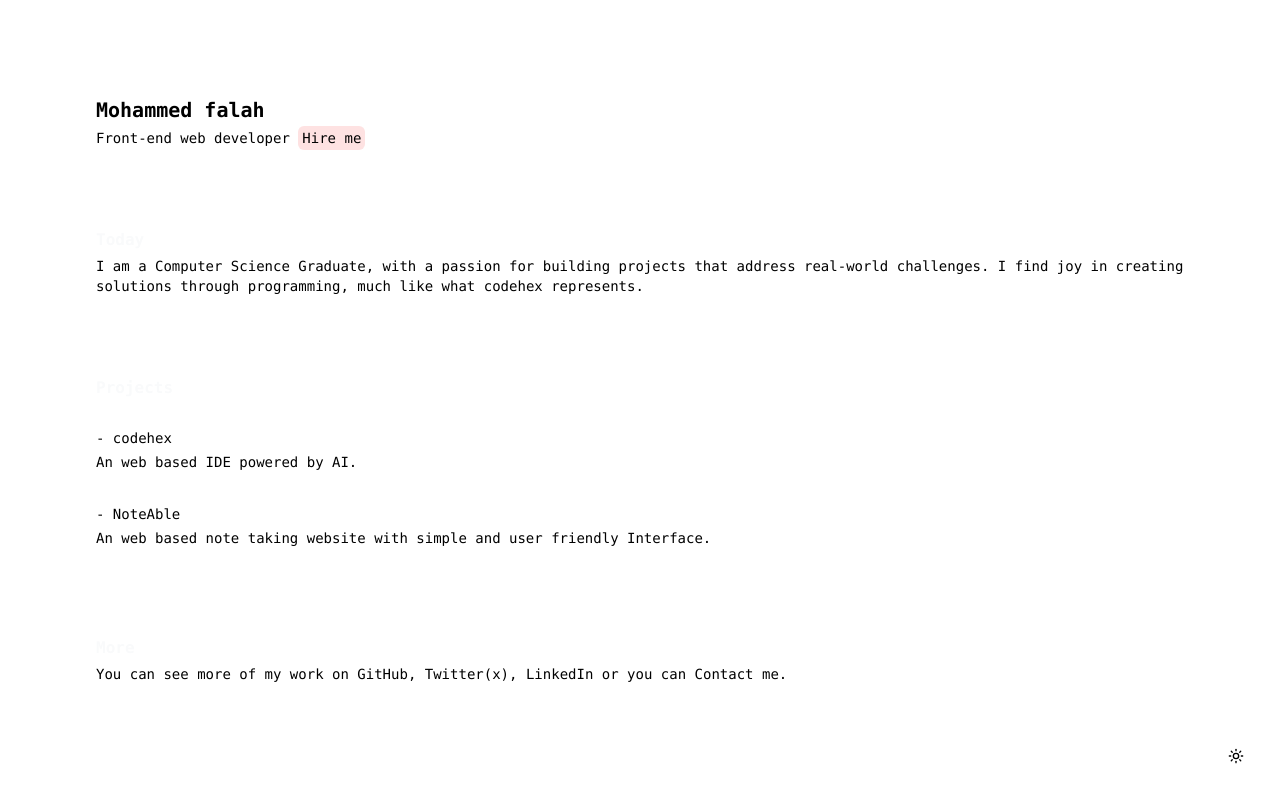
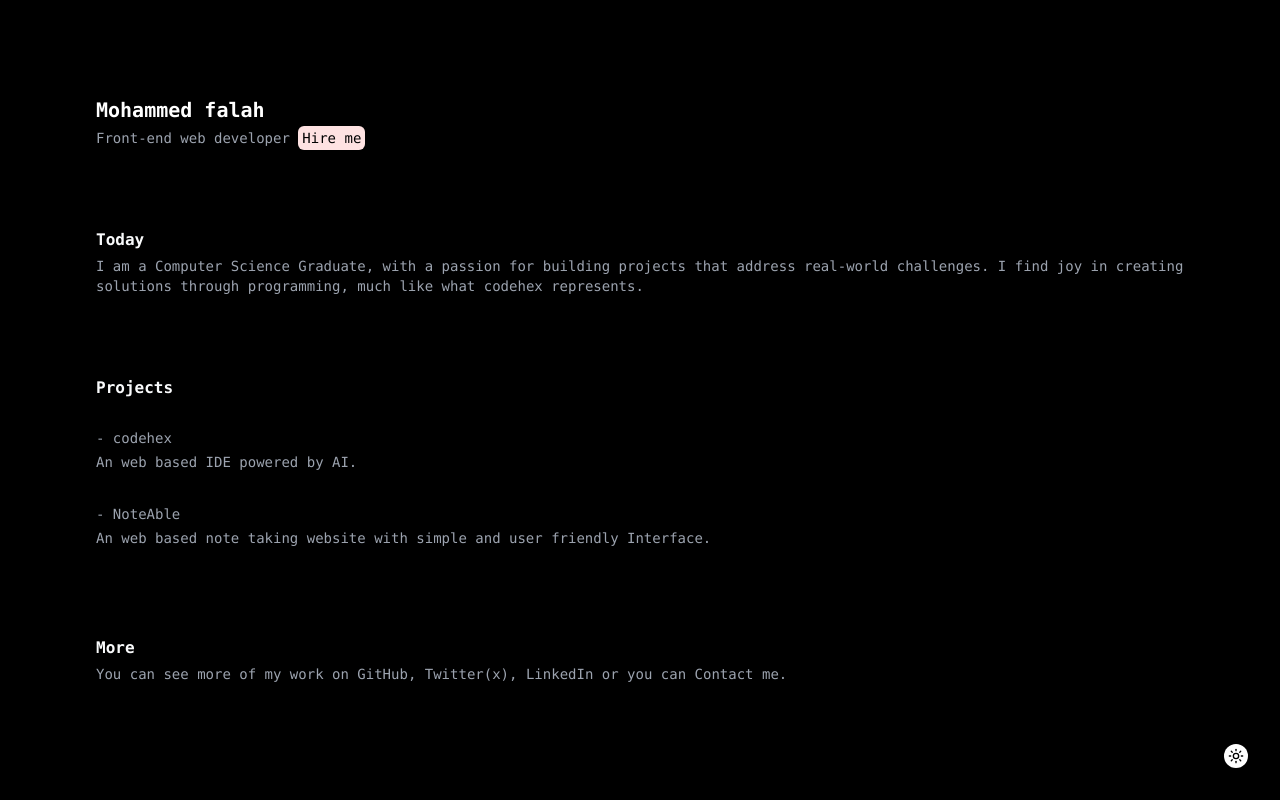
Before and after one commit to falahh6/falah.me, a Next.js app: page / in a window 1280 px wide. Built offline with nearby package versions, Linux system fonts and the light colour scheme.

Commit message:
tailwindfixes, environment variables

```diff
--- a/package.json
+++ b/package.json
@@ -21,7 +21,9 @@
     "react-dom": "18.2.0",
     "react-type-animation": "^3.1.0",
     "sonner": "^0.6.2",
-    "tailwindcss": "^3.3.3",
     "vercel": "^31.2.1"
+  },
+  "devDependencies": {
+    "tailwindcss": "^3.3.3"
   }
 }
--- a/src/pages/contact/index.js
+++ b/src/pages/contact/index.js
@@ -10,8 +10,8 @@ import LoadingOutlined from "@ant-design/icons/lib/icons/LoadingOutlined";
 import { MyContext } from "@/store/context";
 
 const supabase = createClient(
-  "https://ksgioeqomxilujqhiydn.supabase.co",
-  "eyJhbGciOiJIUzI1NiIsInR5cCI6IkpXVCJ9.eyJpc3MiOiJzdXBhYmFzZSIsInJlZiI6ImtzZ2lvZXFvbXhpbHVqcWhpeWRuIiwicm9sZSI6ImFub24iLCJpYXQiOjE2OTA4NjcyMjIsImV4cCI6MjAwNjQ0MzIyMn0.e6Iy4F9PY9EmEnUeqa5fgf72sf7JSo7S0ZBfkle-ygQ"
+  process.env.NEXT_PUBLIC_SUPABASE_URL,
+  process.env.NEXT_PUBLIC_SUPABASE_ANON_KEY
 );
 const ContactPage = () => {
   const { TextArea } = Input;
--- a/src/pages/index.js
+++ b/src/pages/index.js
@@ -1,34 +1,34 @@
+"use client";
+
 import Link from "next/link";
 import Head from "next/head";
 import { AnimatePresence, motion } from "framer-motion";
 import { Moon, Sun } from "lucide-react";
-import { useContext, useState } from "react";
+import { useContext } from "react";
 import { MyContext } from "@/store/context";
 const Home = () => {
   const { darkMode, moodSwitchHandler } = useContext(MyContext);
 
-  console.log(darkMode);
-
   return (
     <AnimatePresence>
       <motion.div
-        initial={{ opacity: 0 }}
+        initial={{ opacity: 1 }}
         animate={{ opacity: 1 }}
         exit={{ opacity: 0 }}
         transition={{ duration: 1 }}
       >
         <Head>
-          <title>Mohammed falah</title>
+          <title>Mohammed Falah - Portfolio</title>
         </Head>
         <main
-          className={`bg-${
-            darkMode ? "black" : "gray-50"
+          className={`${
+            darkMode ? "bg-black" : "bg-gray-50"
           } flex font-mono min-h-screen flex-col items-left justify-start p-24 gap-20 max-md:gap-20 max-md:p-12 `}
         >
           <div
             onClick={moodSwitchHandler}
-            className={`fixed bg-${
-              darkMode ? "white" : "black"
+            className={`fixed ${
+              darkMode ? "bg-white" : "bg-black"
             } right-8 bottom-8 p-1 rounded-full hover:cursor-pointer`}
           >
             {darkMode ? (
@@ -39,13 +39,17 @@ const Home = () => {
           </div>
           <div className="flex justify-start flex-col">
             <h1
-              className={`text-xl text-${
-                darkMode ? "white" : "gray-800"
+              className={`text-xl ${
+                darkMode ? "text-white" : "text-gray-800"
               } pb-1 max-md:text-sm font-bold`}
             >
               Mohammed falah
             </h1>
-            <p className={`text-gray-${darkMode ? "400" : "500"} text-sm`}>
+            <p
+              className={`${
+                darkMode ? "text-gray-400" : "text-gray-500"
+              } text-sm`}
+            >
               Front-end web developer{" "}
               <a
                 href="https://drive.google.com/file/d/1pHulW3yEax3_89V7cOktu9ztgHMrjBk2/view?usp=sharing"
@@ -67,7 +71,11 @@ const Home = () => {
             >
               Today
             </h1>
-            <p className={`text-gray-${darkMode ? "400" : "500"} text-sm`}>
+            <p
+              className={`${
+                darkMode ? "text-gray-400" : "text-gray-500"
+              } text-sm`}
+            >
               I am a Computer Science Graduate, with a passion for building
               projects that address real-world challenges. I find joy in
               creating solutions through programming, much like what{" "}
@@ -79,8 +87,8 @@ const Home = () => {
           </div>
           <div>
             <h1
-              className={`text-${
-                darkMode ? "gray-50" : "black"
+              className={`${
+                darkMode ? "text-gray-50" : "text-black"
               } pb-1 max-md:text-sm font-bold`}
             >
               Projects
@@ -89,8 +97,8 @@ const Home = () => {
               <div>
                 <a
                   href="https://www.codehex.tech"
-                  className={`mt-4 p-2 pl-4 ml-[-1rem] max-md:mt-1 text-gray-${
-                    darkMode ? "400" : "500"
+                  className={`mt-4 p-2 pl-4 ml-[-1rem] max-md:mt-1 ${
+                    darkMode ? "text-gray-400" : "text-gray-500"
                   } text-sm hover:${
                     darkMode ? "brightness-50" : "brightness-50"
                   } rounded-lg hover:cursor-pointer block`}
@@ -103,8 +111,8 @@ const Home = () => {
               <div>
                 <a
                   href="https://nnoteable.netlify.app"
-                  className={`mt-4 p-2 pl-4 ml-[-1rem] max-md:mt-1 text-gray-${
-                    darkMode ? "400" : "500"
+                  className={`mt-4 p-2 pl-4 ml-[-1rem] max-md:mt-1 ${
+                    darkMode ? "text-gray-400" : "text-gray-500"
                   } text-sm hover:${
                     darkMode ? "brightness-50" : "brightness-50"
                   } rounded-lg hover:cursor-pointer block`}
@@ -121,13 +129,17 @@ const Home = () => {
           </div>
           <div>
             <h1
-              className={`text-${
-                darkMode ? "gray-50" : "black"
+              className={`${
+                darkMode ? "text-gray-50" : "text-black"
               } pb-1 max-md:text-sm font-bold`}
             >
               More
             </h1>
-            <p className={`text-gray-${darkMode ? "400" : "500"} text-sm`}>
+            <p
+              className={`${
+                darkMode ? "text-gray-400" : "text-gray-500"
+              } text-sm`}
+            >
               You can see more of my work on{" "}
               <span className="hover:border-b hover:border-solid hover:border-gray-500 pb-1">
                 <a href="https://github.com/falahh6">GitHub</a>
@@ -152,7 +164,7 @@ const Home = () => {
             </p>
           </div>
         </main>
-      </motion.div>
+      </motion.div>{" "}
     </AnimatePresence>
   );
 };
--- a/tailwind.config.js
+++ b/tailwind.config.js
@@ -1,6 +1,13 @@
 /** @type {import('tailwindcss').Config} */
 module.exports = {
-  content: ["./src/**/*.{html,js}"],
+  content: [
+    "./app/**/*.{js,ts,jsx,tsx,mdx}",
+    "./pages/**/*.{js,ts,jsx,tsx,mdx}",
+    "./components/**/*.{js,ts,jsx,tsx,mdx}",
+
+    // Or if using `src` directory:
+    "./src/**/*.{js,ts,jsx,tsx,mdx}",
+  ],
   theme: {
     extend: {},
   },
```
Also changed, not shown: 1 other file (tests, documents, lock files or other folders).
